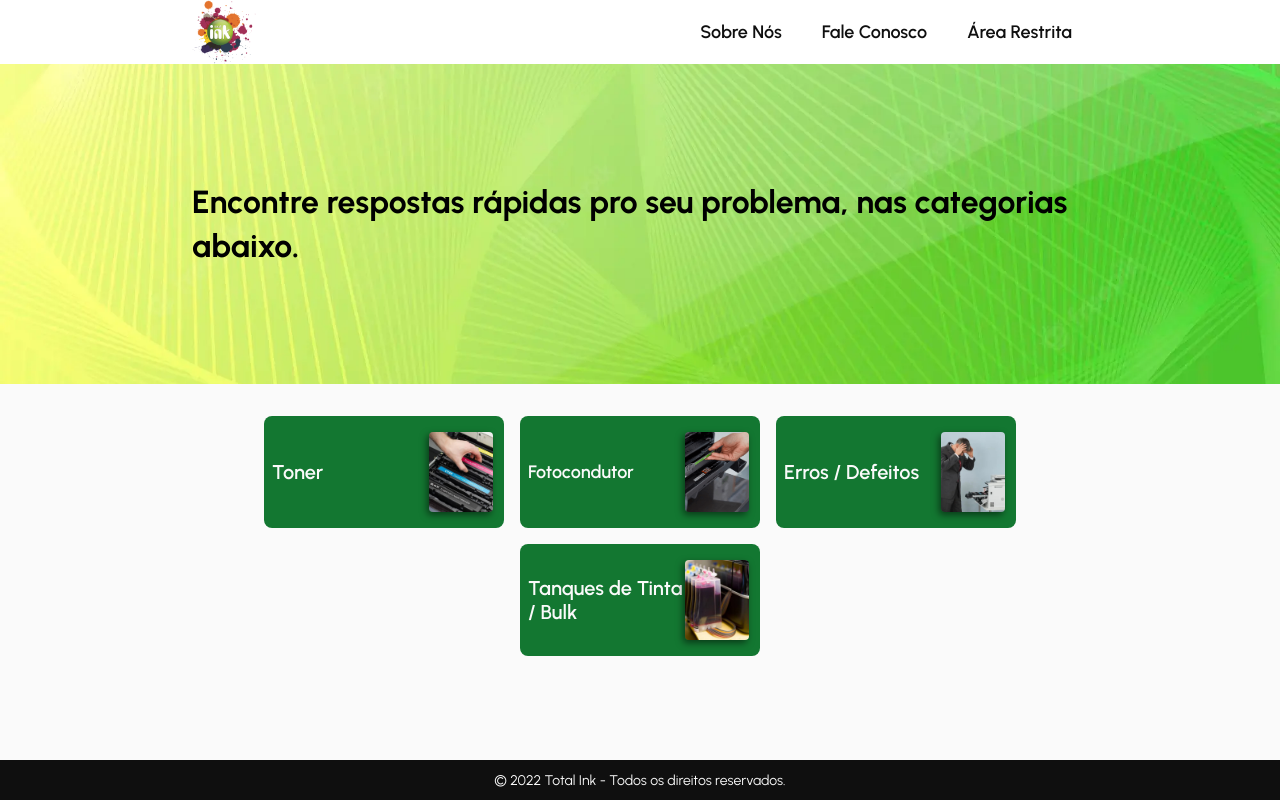
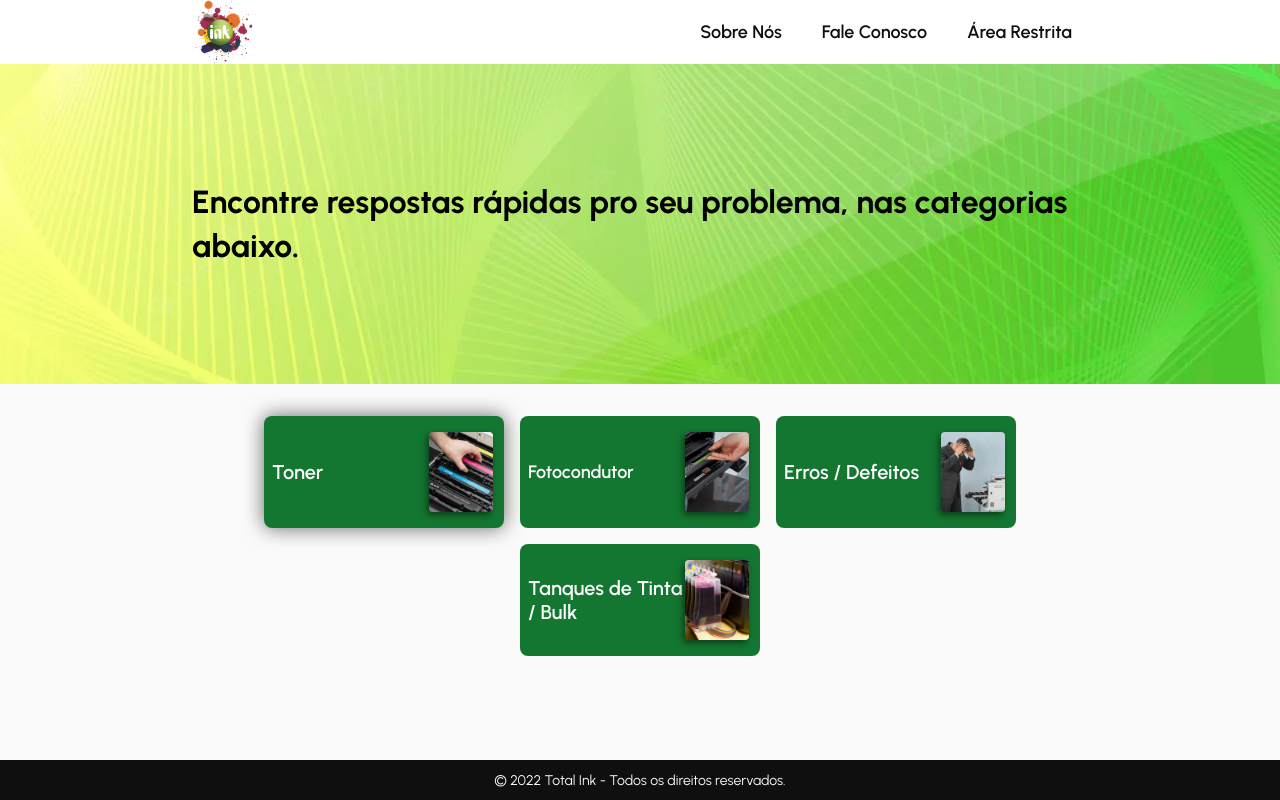
Before and after one commit to diegonacif/totalink-page, a React (Vite) app: page /faq in a window 1280 px wide. In both pictures the pointer is over the element "Toner". Built offline with nearby package versions, Linux system fonts and the light colour scheme; a web font is replaced by a local one.

Commit message:
style: faq cards on hover

```diff
--- a/src/css/App.css
+++ b/src/css/App.css
@@ -872,6 +872,7 @@
   border-radius: 8px;
   overflow: hidden;
   cursor: pointer;
+  transition: all 0.1s;
 }
 .faq-container .faq-categories .faq-category .toner-card {
   background: url(../assets/faq-cards/toner1.jpg);
@@ -943,6 +944,10 @@
   }
   .faq-container .faq-categories .faq-category + .faq-category {
     margin: 0;
+  }
+  .faq-container .faq-categories .faq-category:hover {
+    box-shadow: 0px 0px 20px 0px rgba(0, 0, 0, 0.6);
+    transition: box-shadow 0.2s;
   }
 }
 @media only screen and (min-width: 1280px) {
--- a/src/pages/FAQ/_FAQ.scss
+++ b/src/pages/FAQ/_FAQ.scss
@@ -58,7 +58,7 @@
       border-radius: 8px;
       overflow: hidden;
       cursor: pointer;
-
+      transition: all 0.1s;
 
       .toner-card {
         background: url(#{$assets-path}/faq-cards/toner1.jpg);
@@ -144,6 +144,14 @@
         & + .faq-category {
           margin: 0;
         }
+
+        &:hover {
+          // transform: translateY(-3px);
+          -webkit-box-shadow: 0px 0px 20px 0px rgba(0,0,0,0.6);
+          -moz-box-shadow: 0px 0px 20px 0px rgba(0,0,0,0.6);
+          box-shadow: 0px 0px 20px 0px rgba(0,0,0,0.6);
+          transition: box-shadow 0.2s;
+        }
       }
     }
   }
```
Also changed, not shown: 1 other file (tests, documents, lock files or other folders).
